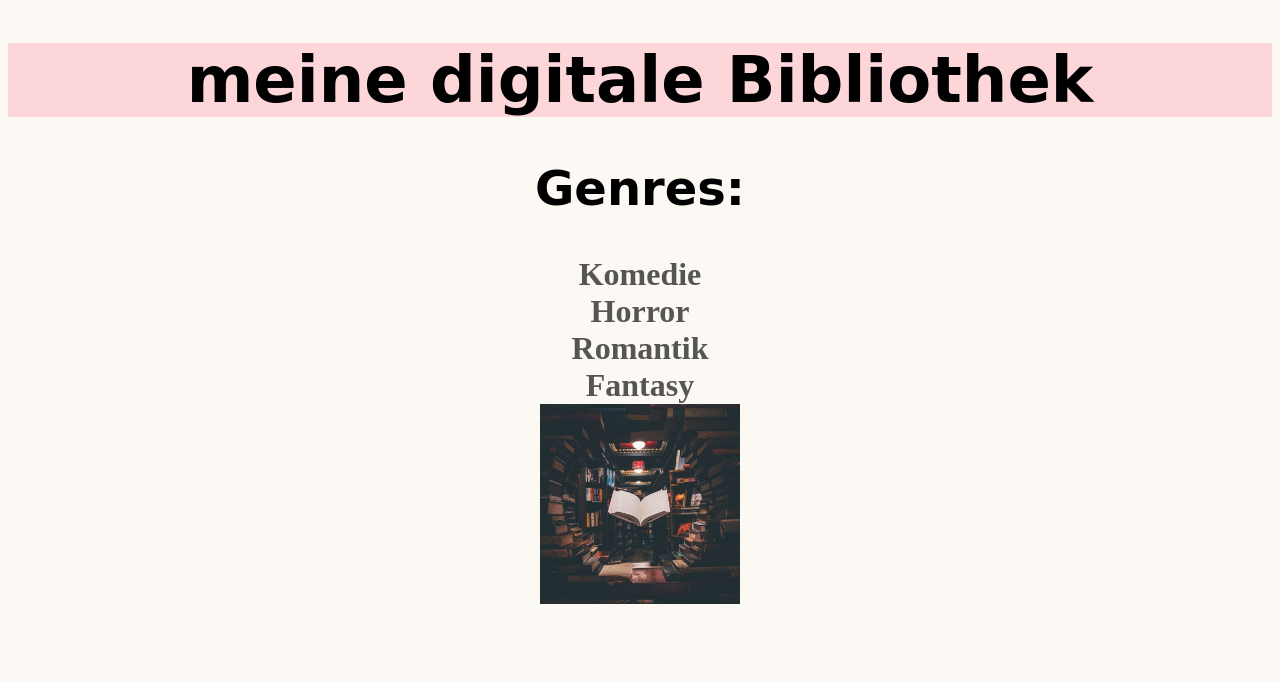
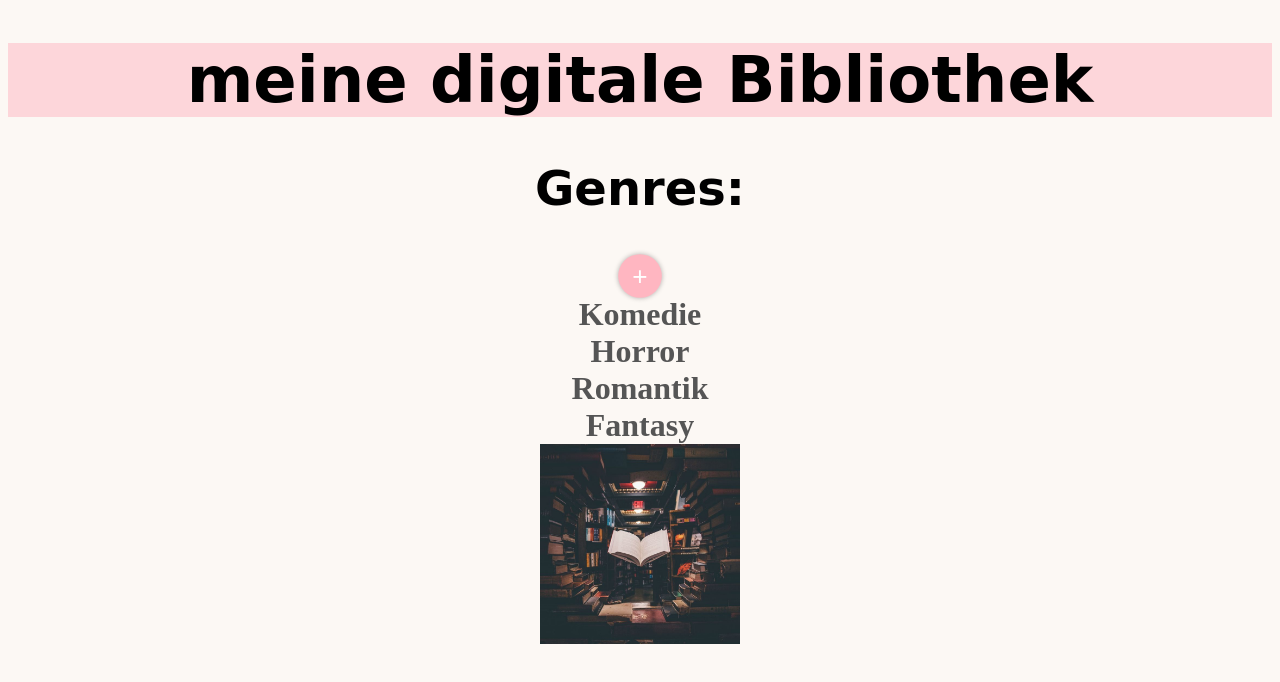
Before and after one commit to ameliestz/GIS_SS24, a plain HTML site: page index.html in a window 1280 px wide. Drawn offline with Linux system fonts and the light colour scheme.

Commit message:
überarbeitung startseite

```diff
--- a/index.html
+++ b/index.html
@@ -13,6 +13,7 @@
         <h1>meine digitale Bibliothek</h1>
         <h2>Genres:</h2>
       </div>
+      <button id="addButton">+</button> <br>
 <!-- Links zu den Genres -->
         <div>
             <a href="Genres/Komedie.html" title="Komedie">Komedie</a><br />
```
Also changed, not shown: 2 other files.
